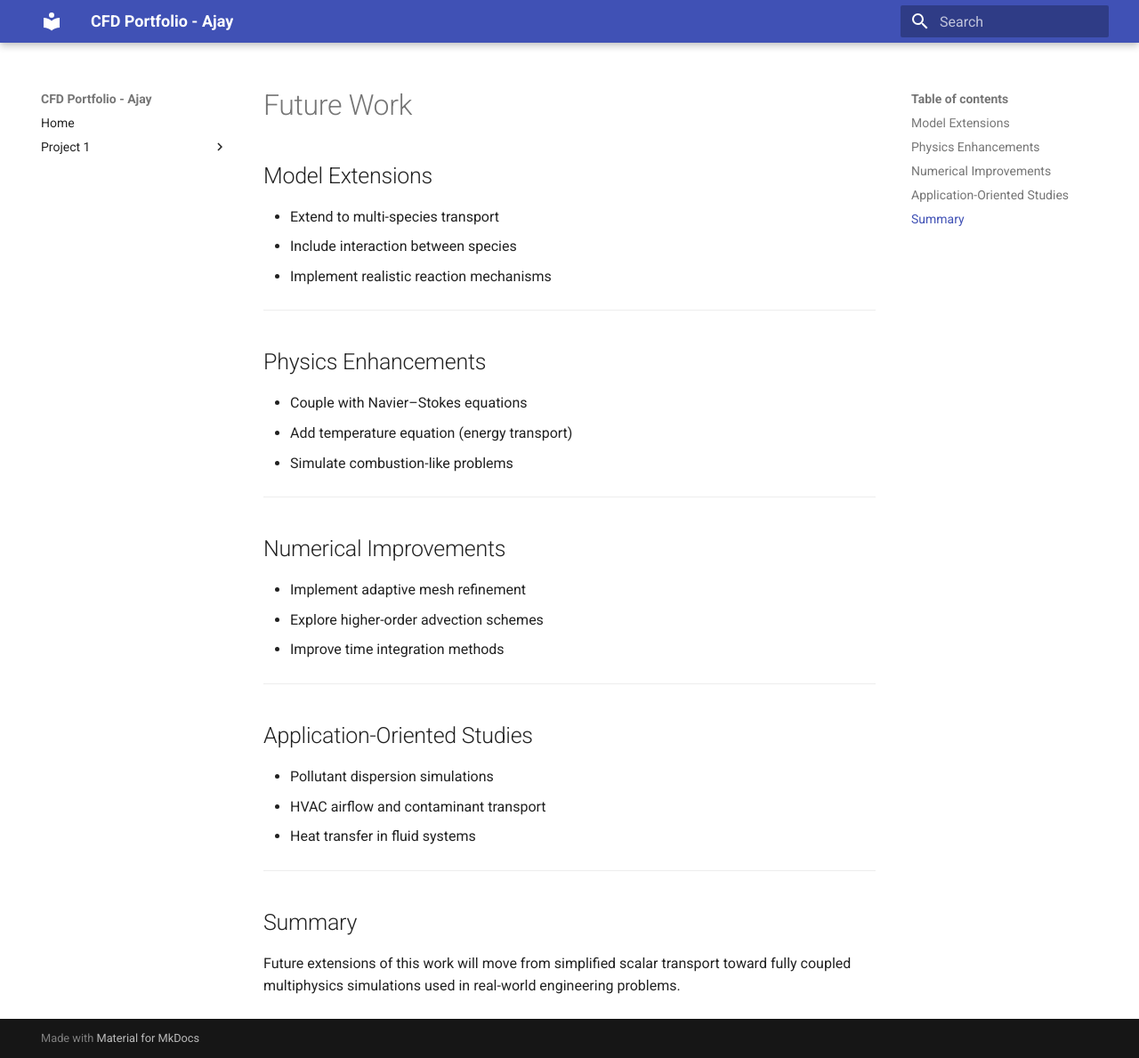
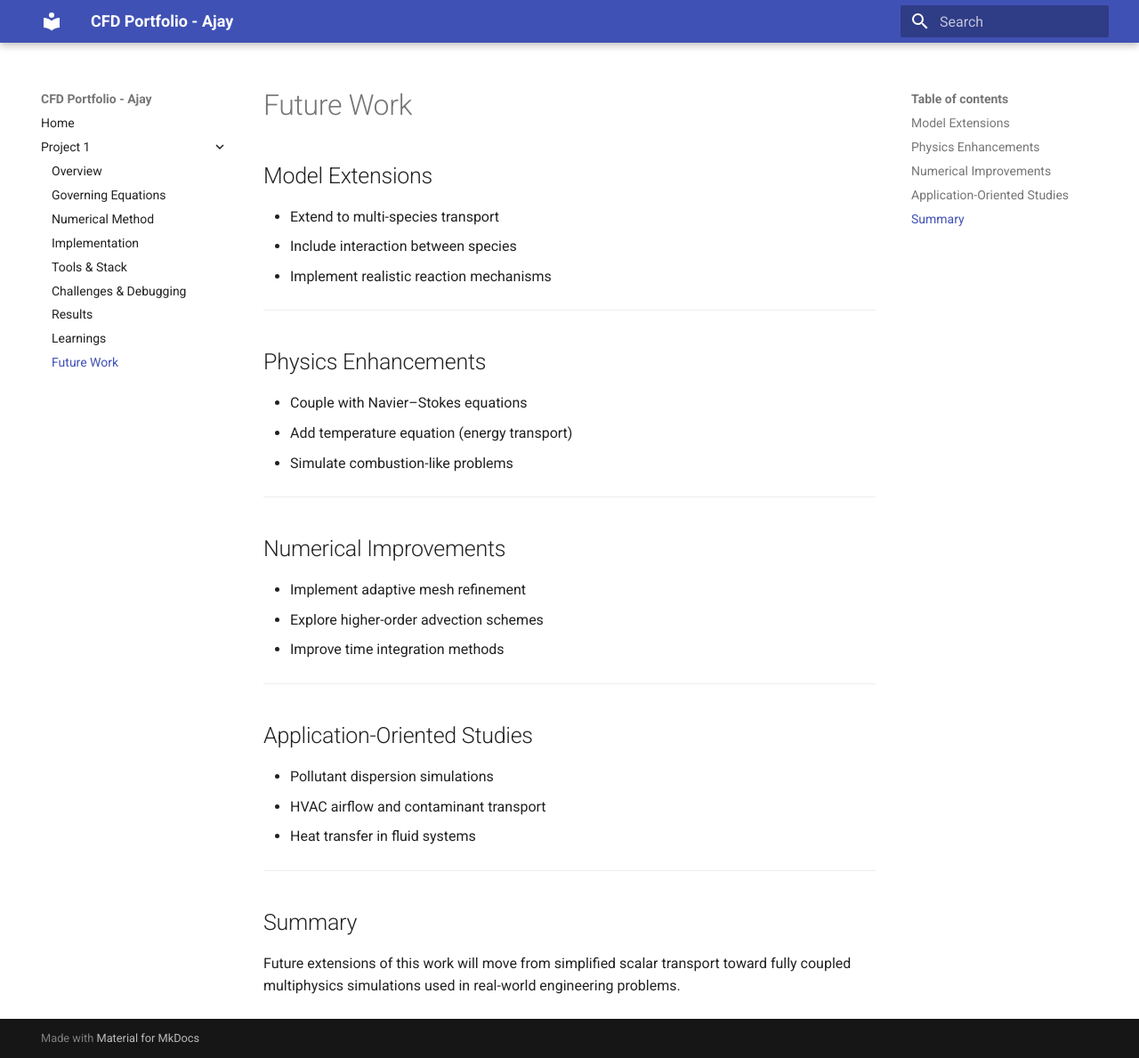
Before and after one commit to ajayn145/cfd-portfolio, an MkDocs documentation site: the page built from docs/project-1/future_work.md, in a window 1280 px wide and 1189 px high. Shown: the whole window at 89% size. Built offline with MkDocs 1.6.1 and Material for MkDocs 9.7.7, drawn with Linux system fonts in a browser that asks for light colours.

Commit message:
added analysis, limitations, and future work

```diff
--- a/mkdocs.yml
+++ b/mkdocs.yml
@@ -14,7 +14,7 @@ nav:
       - Challenges & Debugging: project-1/challenges.md
       - Results: project-1/results.md
       - Learnings: project-1/learnings.md
-      - Future Work: project-1/future-work.md
+      - Future Work: project-1/future_work.md
 
 markdown_extensions:
   - pymdownx.superfences
```
